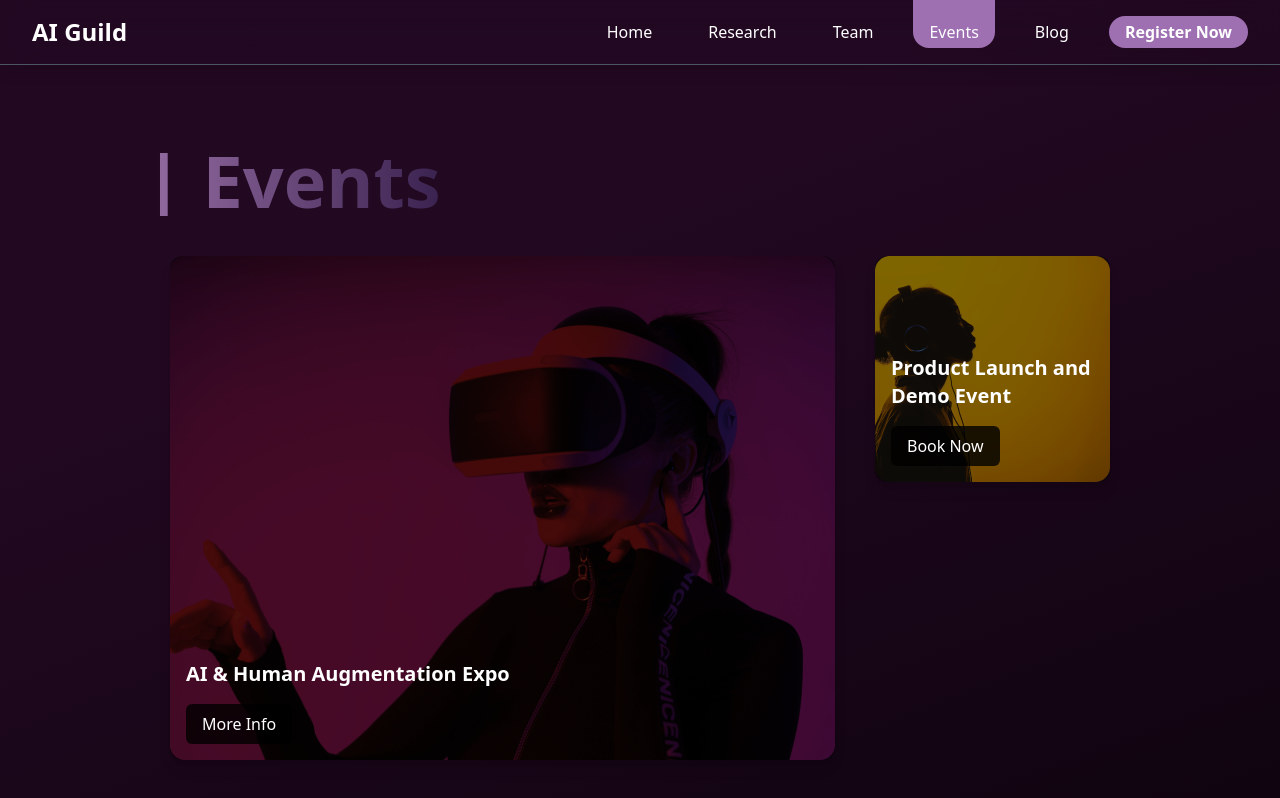
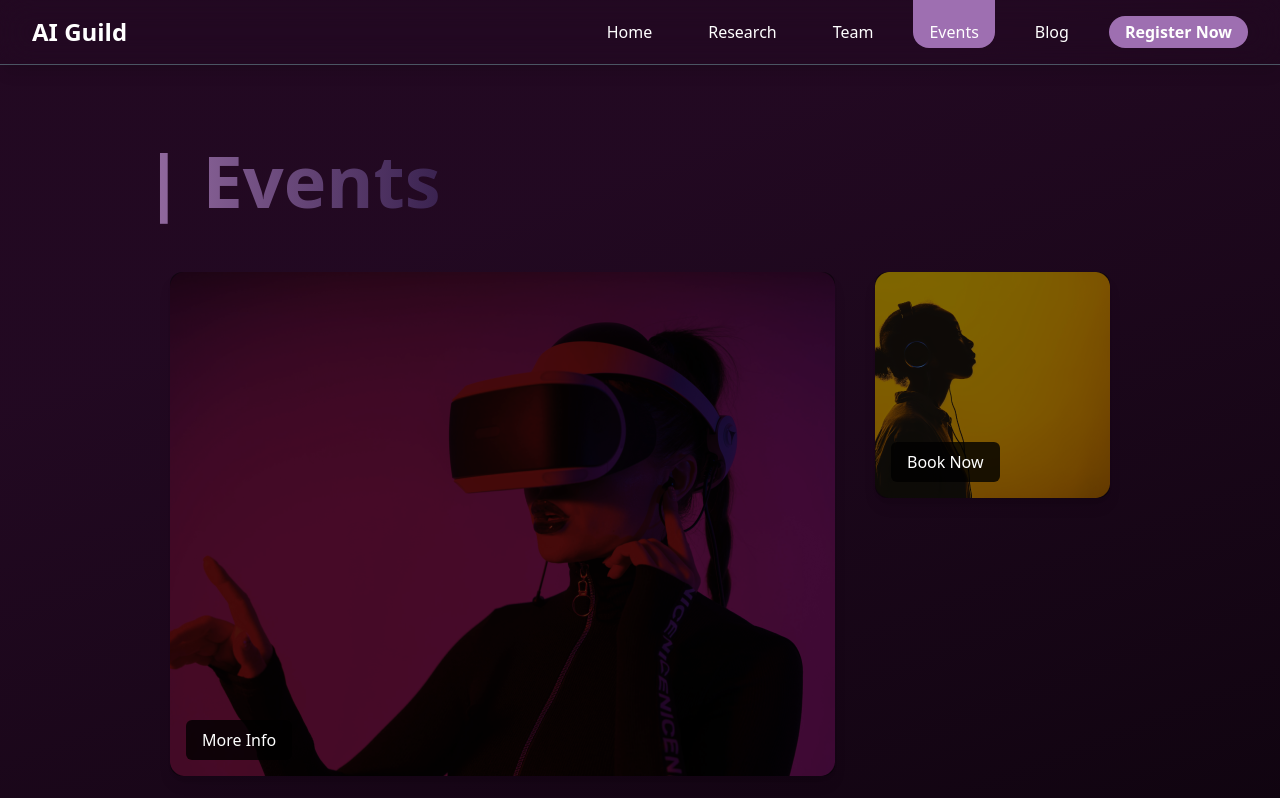
Before and after one commit to Breakthrough-pvt-ltd/center-for-ai, a Next.js app: page /events in a window 1280 px wide. Shown: the top 798 px of the page. Built offline with nearby package versions, Linux system fonts and the light colour scheme.

Commit message:
minor UI update

```diff
--- a/src/app/(routes)/events/page.tsx
+++ b/src/app/(routes)/events/page.tsx
@@ -13,34 +13,40 @@ export default function Events() {
         title: "AI & Human Augmentation Expo",
         image: "/event_1.png",
         button: "More Info",
+        url: "https://www.example.com/Evemt1",
       },
       {
         title: "Product Launch and Demo Event",
         image: "/event_2.png",
         button: "Book Now",
+        url: "https://www.example.com/Evemt2",
       },
       {
         title: "Blockchain & Fintech",
         image: "/event_4.png",
         button: "Click Here",
         date: "02 JAN 2024",
+        url: "https://www.example.com/Evemt4",
       },
       {
         title: "Product Launch and Demo Event",
         image: "/event_3.png",
         button: "Book Now",
+        url: "https://www.example.com/Evemt3",
       },
       {
         title: "Blockchain & Fintech",
         image: "/event_4.png",
         button: "Click Here",
         date: "02 JAN 2024",
+        url: "https://www.example.com/Evemt4",
       },
       {
         title: "Blockchain & Fintech",
         image: "/event_1.png",
         button: "Click Here",
         date: "02 JAN 2024",
+        url: "https://www.example.com/Evemt1",
       },
     ],
     []
@@ -75,13 +81,13 @@ export default function Events() {
     <div className="relative bg-gradient-bg min-h-screen">
       {/* Title Section */}
       <div className="flex items-center justify-start px-8 pt-36 pl-36">
-        <h1 className="text-4xl md:text-6xl lg:text-7xl font-bold leading-tight bg-clip-text text-transparent bg-text-gradient-sub max-w-lg">
+        <h1 className="text-4xl md:text-6xl lg:text-7xl font-bold leading-tight bg-clip-text text-transparent bg-text-gradient-sub max-w-lg pb-4">
           | Events
         </h1>
       </div>
 
       {/* Events Grid */}
-      <div className="flex flex-wrap justify-center gap-10 mt-10 px-8">
+      <div className="flex flex-wrap justify-center gap-10 mt-10 px-8 pb-8">
         {events.map((event, index) => {
           const size = imageSizes[index];
           return (
@@ -102,13 +108,14 @@ export default function Events() {
 
                 {/* Event Details */}
                 <div className="absolute bottom-4 left-4 text-white z-10">
-                  <h2 className="text-xl font-bold mb-2">{event.title}</h2>
                   {event.date && (
                     <p className="text-sm font-medium">{event.date}</p>
                   )}
-                  <button className="mt-2 px-4 py-2 bg-black bg-opacity-80 rounded-md hover:bg-opacity-100">
-                    {event.button}
-                  </button>
+                  <a href={event.url} target="_blank">
+                    <button className="mt-2 px-4 py-2 bg-black bg-opacity-80 rounded-md hover:bg-opacity-100">
+                      {event.button}
+                    </button>
+                  </a>
                 </div>
               </div>
             )
```
